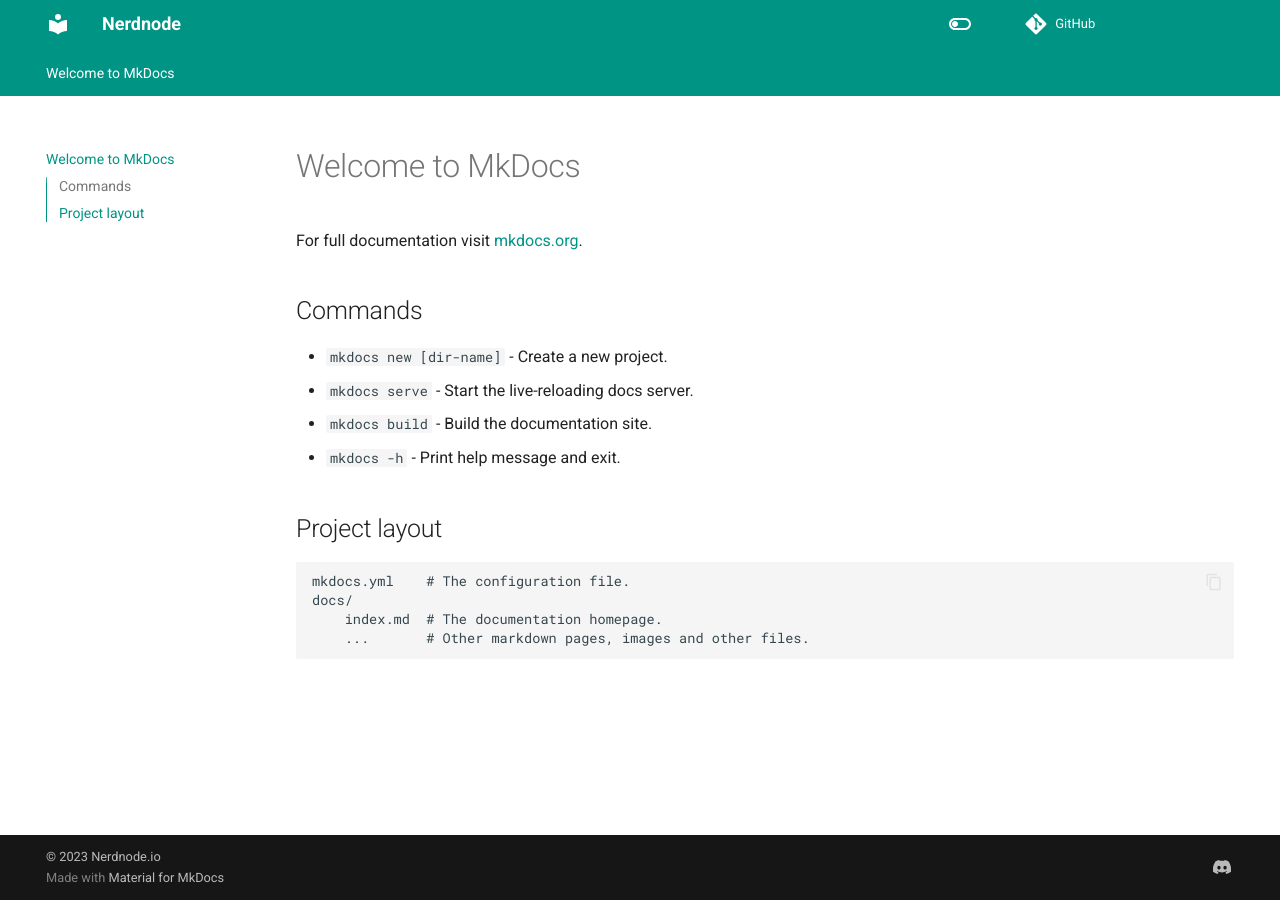
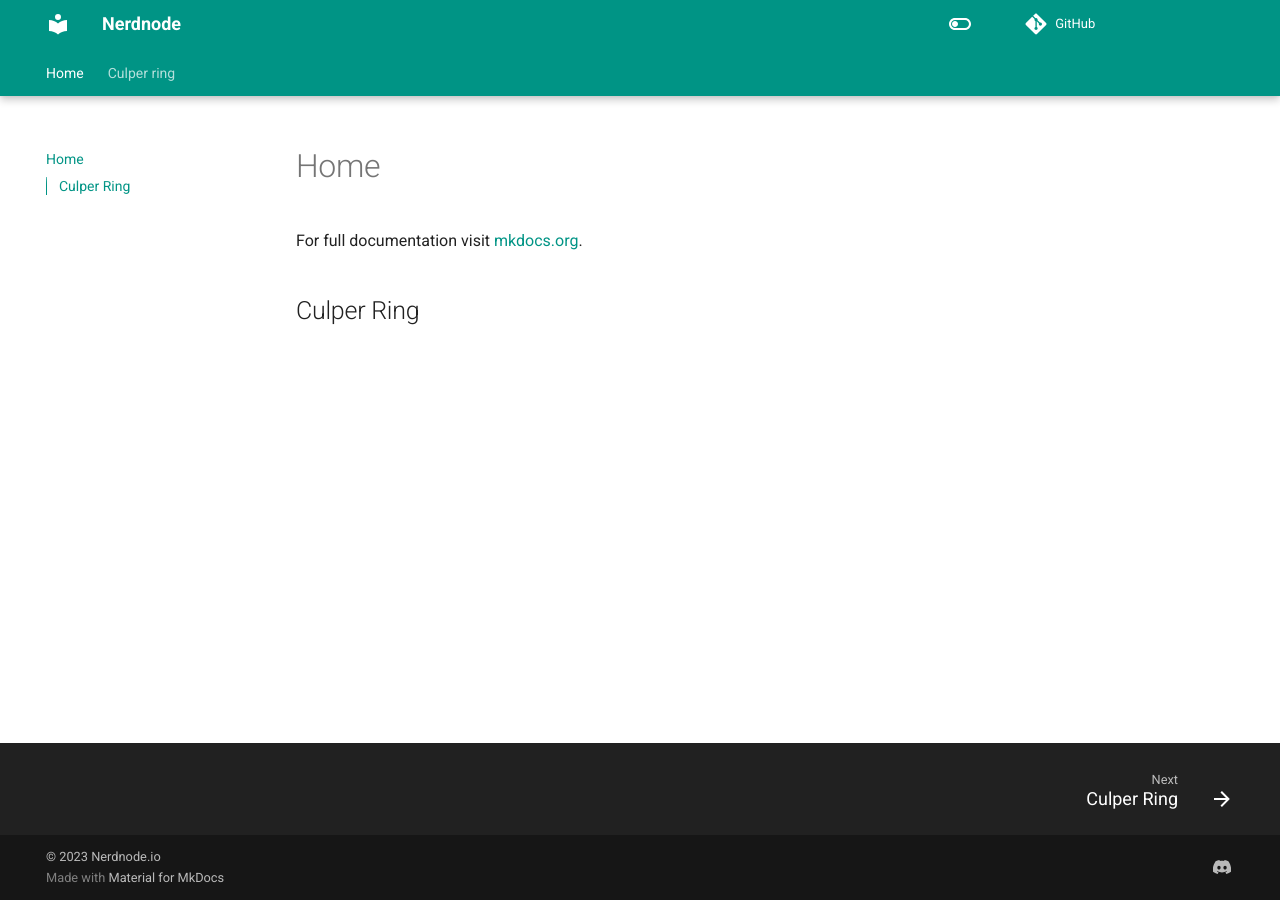
Before and after one commit to nerdnode-io/docs, an MkDocs documentation site: the page built from docs/index.md, in a window 1280 px wide. Built offline with MkDocs 1.6.1 and Material for MkDocs 9.7.7, drawn with Linux system fonts in a browser that asks for light colours; comment, search, counter and statistics services are not loaded.

Commit message:
refactor: :construction: additional configuration changes

```diff
--- /dev/null
+++ b/docs/culper-ring/index.md
@@ -0,0 +1 @@
+# Culper Ring
--- a/docs/index.md
+++ b/docs/index.md
@@ -1,17 +1,5 @@
-# Welcome to MkDocs
+# Home
 
 For full documentation visit [mkdocs.org](https://www.mkdocs.org).
 
-## Commands
-
-* `mkdocs new [dir-name]` - Create a new project.
-* `mkdocs serve` - Start the live-reloading docs server.
-* `mkdocs build` - Build the documentation site.
-* `mkdocs -h` - Print help message and exit.
-
-## Project layout
-
-    mkdocs.yml    # The configuration file.
-    docs/
-        index.md  # The documentation homepage.
-        ...       # Other markdown pages, images and other files.
+## Culper Ring
--- a/mkdocs.yml
+++ b/mkdocs.yml
@@ -3,8 +3,15 @@
 theme:
   name: material
   features:
+    - navigation.instant
+    - navigation.instant.prefetch
+    - navigation.instant.progress
+    - navigation.tracking
     - navigation.tabs
+    - navigation.tabs.sticky
     - navigation.sections
+    - navigation.prune
+    - navigation.indexes
     - navigation.top
     - navigation.footer
     - toc.integrate
@@ -12,6 +19,7 @@
     - search.highlight
     - content.tabs.link
     - content.code.annotation
+    - content.code.select
     - content.code.copy
   language: en
   icon:
@@ -38,6 +46,13 @@
       repository: squidfunk/mkdocs-material
       branch: main
 
+markdown_extensions:
+  - attr_list
+  - md_in_html
+  - pymdownx.emoji:
+      emoji_index: !!python/name:material.extensions.emoji.twemoji
+      emoji_generator: !!python/name:material.extensions.emoji.to_svg
+
 extra:
   social:
     - icon: fontawesome/brands/discord
```
Also changed, not shown: docs/culper-ring/collection/index.md (added, +10 -0 lines), docs/culper-ring/collection/install.md (added), docs/culper-ring/collection/uses.md (added).
